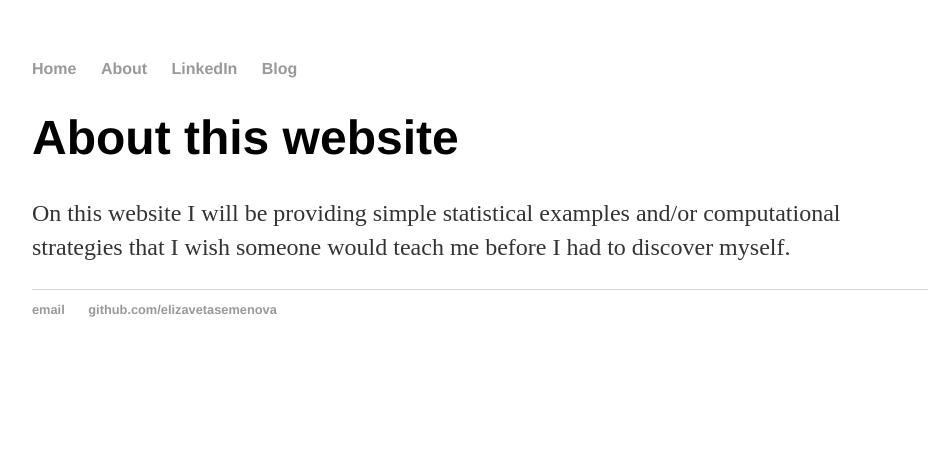
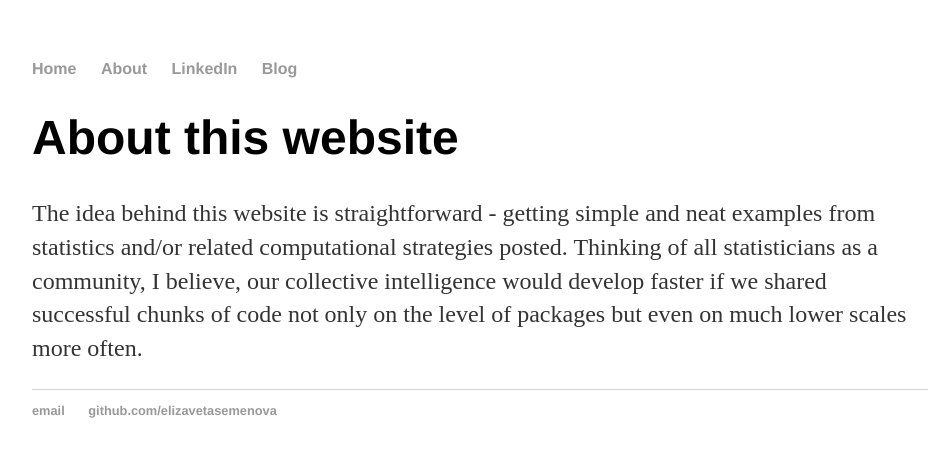
Before and after one commit to elizavetasemenova/elizavetasemenova.github.io, a Jekyll site: the page built from about/index.html, in a window 1280 px wide. Shown: the top 457 px of the page, without its empty margins (160-1097 px from the left). Built offline with Jekyll 4.4.1, drawn with Linux system fonts in a browser that asks for light colours.

Commit message:
Update index.html

```diff
--- a/about/index.html
+++ b/about/index.html
@@ -4,6 +4,9 @@ title: About this website
 ---
 <div class="blurb">
   <h1>About this website</h1>
-  <p>On this website I will be providing simple statistical examples and/or computational strategies that
-     I wish someone would teach me before I had to discover myself.</p>
+  <p>The idea behind this website is straightforward - getting simple and neat examples from statistics and/or related
+     computational strategies posted. Thinking of all statisticians as a community, I believe, our collective intelligence
+     would develop faster if we shared successful chunks of code not only on the level of packages but even on much lower scales
+     more often.
+  </p>
 </div><!-- /.blurb -->
```
